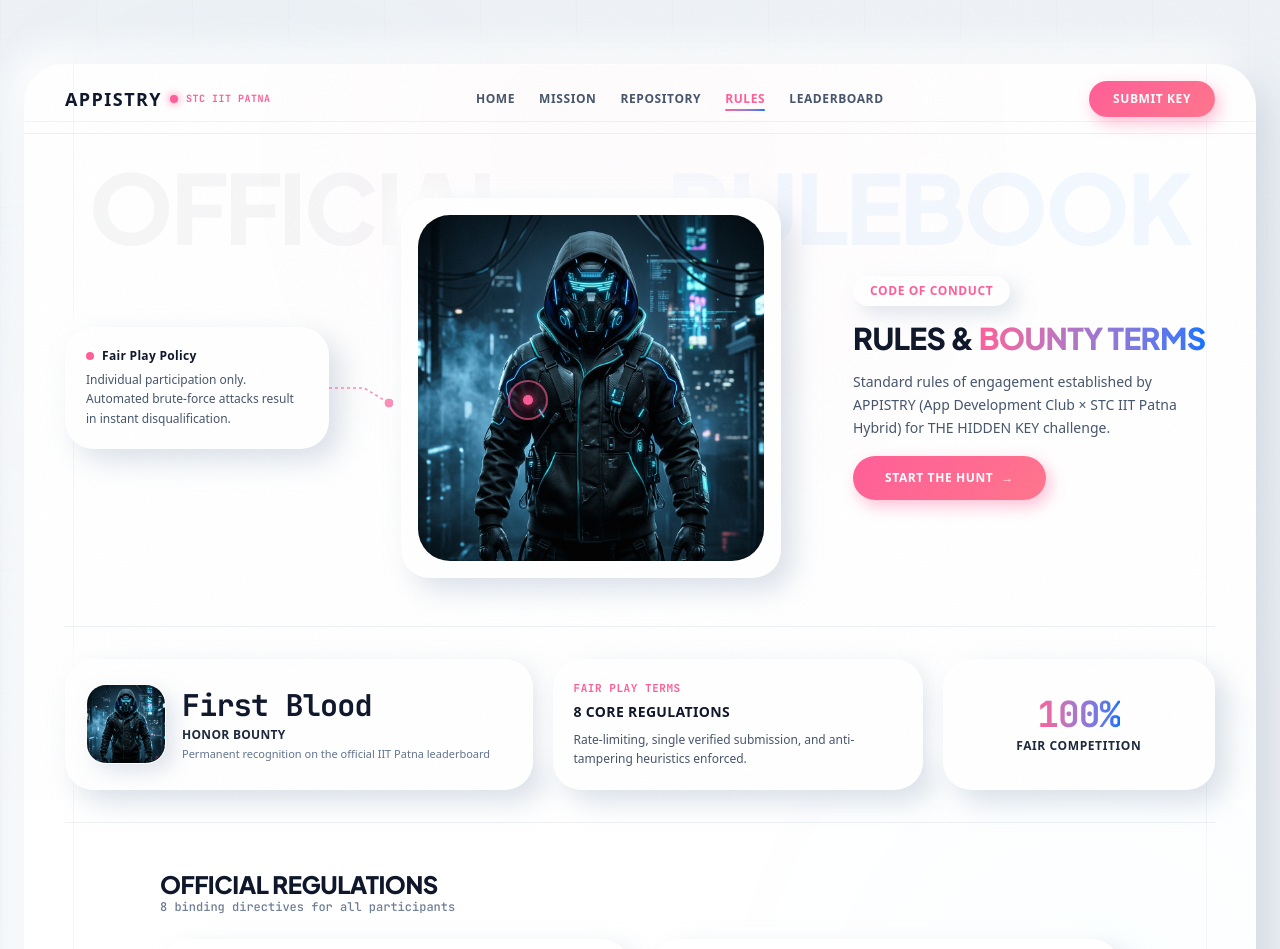
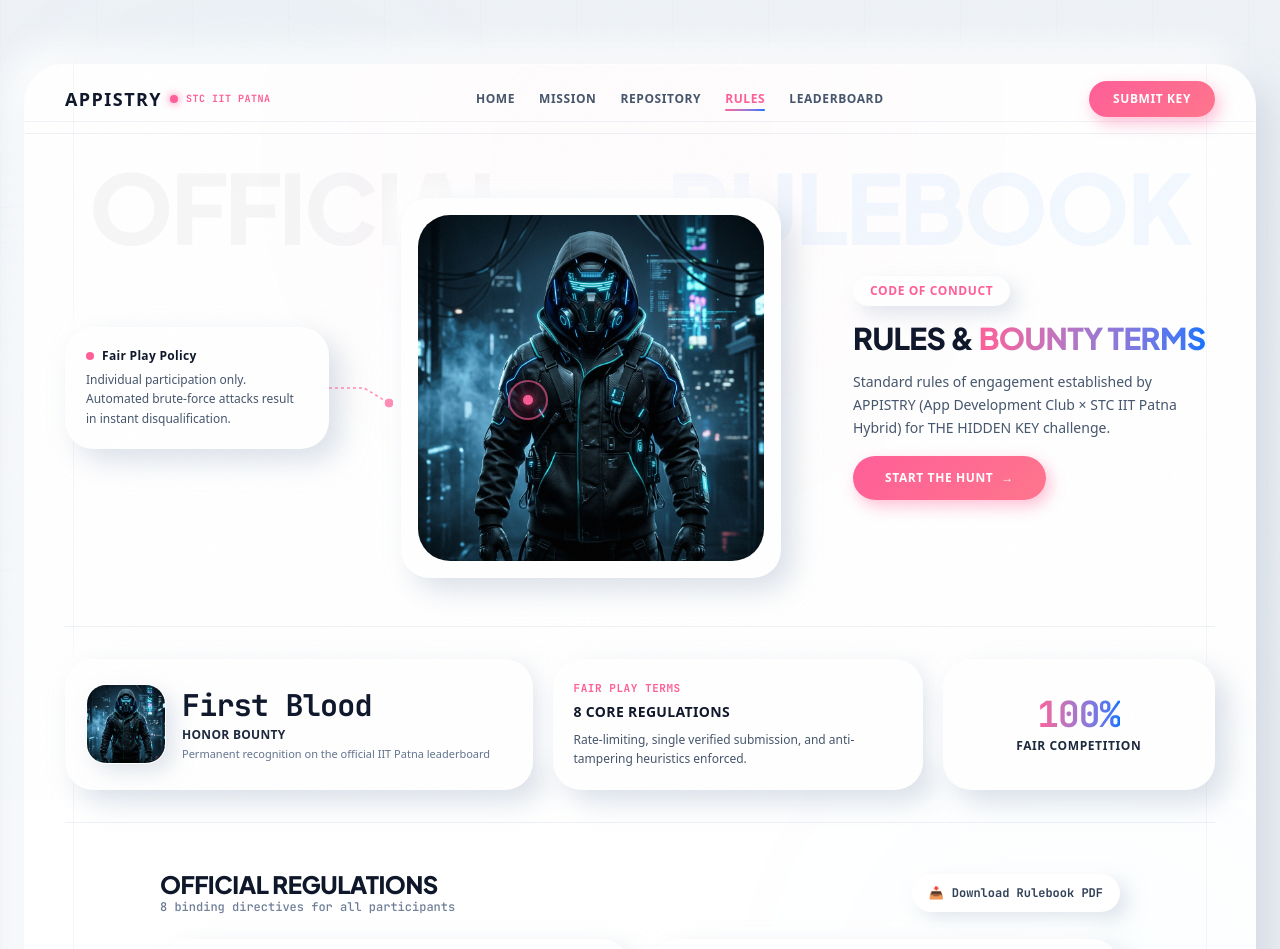
Before and after one commit to ravi-c029/appistry-the-hidden-key, a Next.js app: page /rules in a window 1280 px wide. Shown: the top 949 px of the page. Built offline with nearby package versions, Linux system fonts and the light colour scheme.

Commit message:
docs: fix mermaid sequenceDiagram syntax in readme and add official 4-page participant rulebook pdf

```diff
--- a/src/app/rules/page.tsx
+++ b/src/app/rules/page.tsx
@@ -100,13 +100,23 @@ export default function RulesPage() {
           {/* Rules Grid & First Blood Bounty Content */}
           <div className="max-w-[960px] mx-auto py-4">
 
-            <div className="mb-6">
+            <div className="flex flex-col sm:flex-row sm:items-center justify-between gap-4 mb-6">
+              <div>
                 <h3 className="text-xl sm:text-2xl font-black text-slate-900 uppercase tracking-tight">
                   Official Regulations
                 </h3>
                 <p className="text-xs text-slate-500 font-mono mt-0.5 font-medium">
                   8 binding directives for all participants
                 </p>
+              </div>
+              <a
+                href="/Appistry_The_Hidden_Key_Participant_Rulebook.pdf"
+                download="Appistry_The_Hidden_Key_Participant_Rulebook.pdf"
+                className="neu-card-sm inline-flex items-center gap-2 text-xs font-mono font-bold text-slate-700 hover:text-[#ff5e98] px-4 py-2.5 rounded-full transition-all cursor-pointer shadow-xs whitespace-nowrap self-start sm:self-auto active:scale-95"
+              >
+                <span>📥</span>
+                <span>Download Rulebook PDF</span>
+              </a>
             </div>
 
             {/* Rules Grid */}
```
Also changed, not shown: 2 other files (tests, documents, lock files or other folders). Lines whose indentation alone changed are shown as unchanged.
